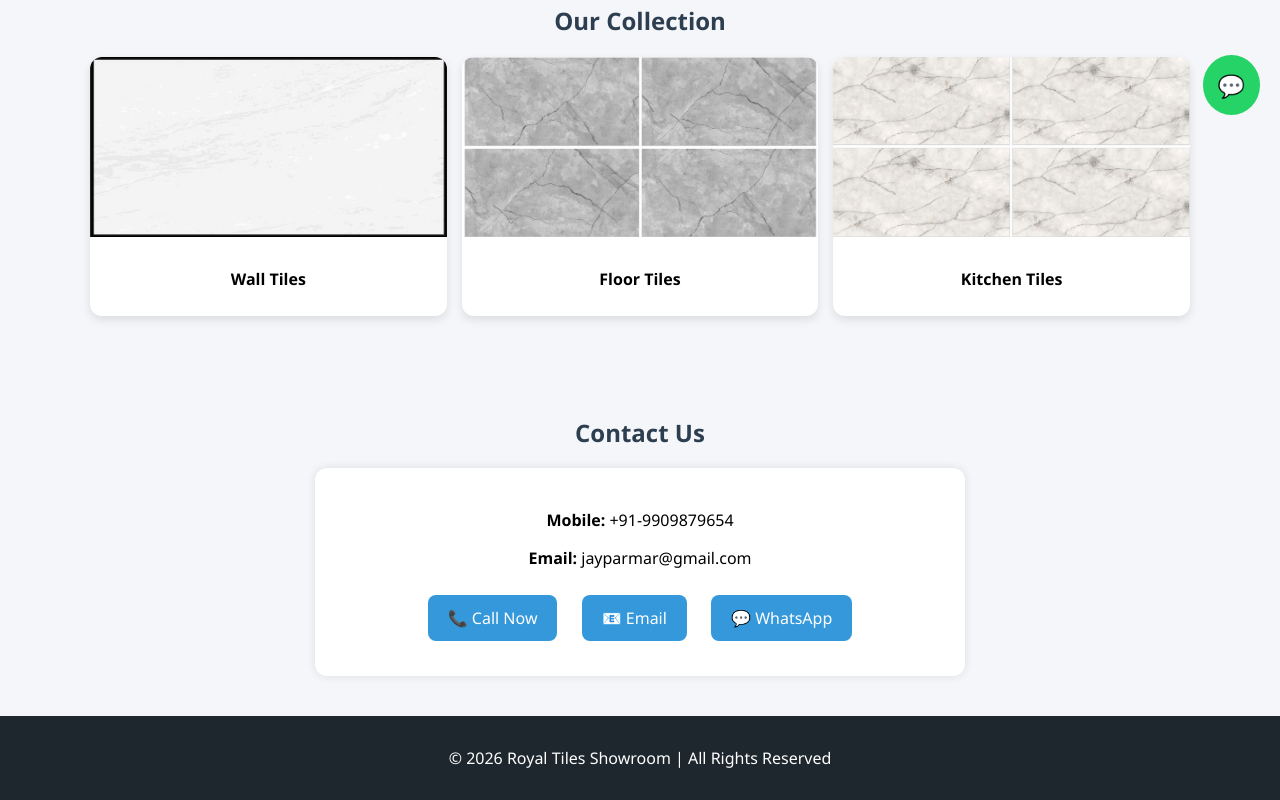
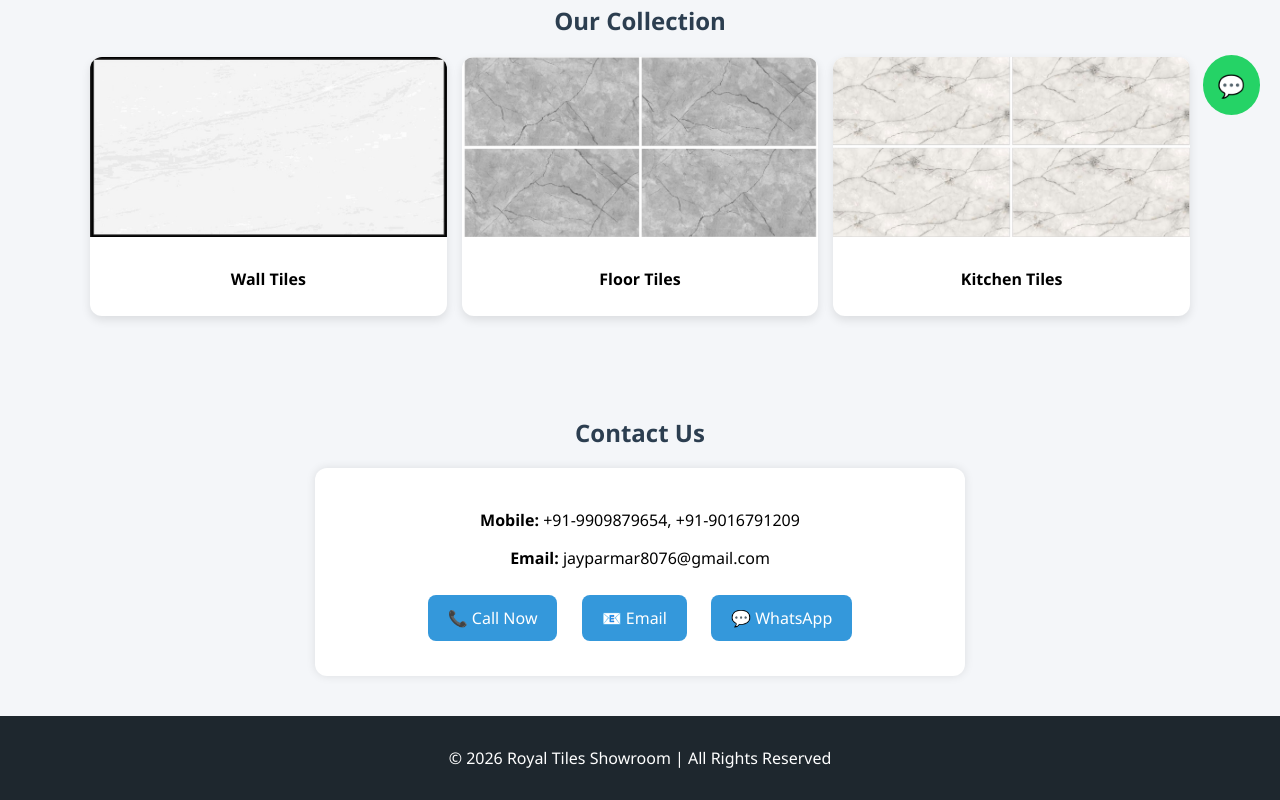
Before and after one commit to vijayrathod4592/TilesHome, a plain HTML site: page index.html in a window 1280 px wide. Shown: the part 665-1465 px from the top of the page. Drawn offline with Linux system fonts and the light colour scheme.

Commit message:
Update index.html

```diff
--- a/index.html
+++ b/index.html
@@ -239,11 +239,11 @@ Our mission is to bring beauty and durability to your space with trusted quality
 <section id="contact">
 <h2>Contact Us</h2>
 <div class="contact-box">
-<p><strong>Mobile:</strong> +91-9909879654</p>
-<p><strong>Email:</strong> jayparmar@gmail.com</p>
+<p><strong>Mobile:</strong> +91-9909879654, +91-9016791209</p>
+<p><strong>Email:</strong> jayparmar8076@gmail.com</p>
 
 <a href="tel:+919909879654">📞 Call Now</a>
-<a href="mailto:jayparmar@gmail.com">📧 Email</a>
+<a href="mailto:jayparmar8076@gmail.com">📧 Email</a>
 <a href="https://wa.me/919909879654" target="_blank">💬 WhatsApp</a>
 </div>
 </section>
```
